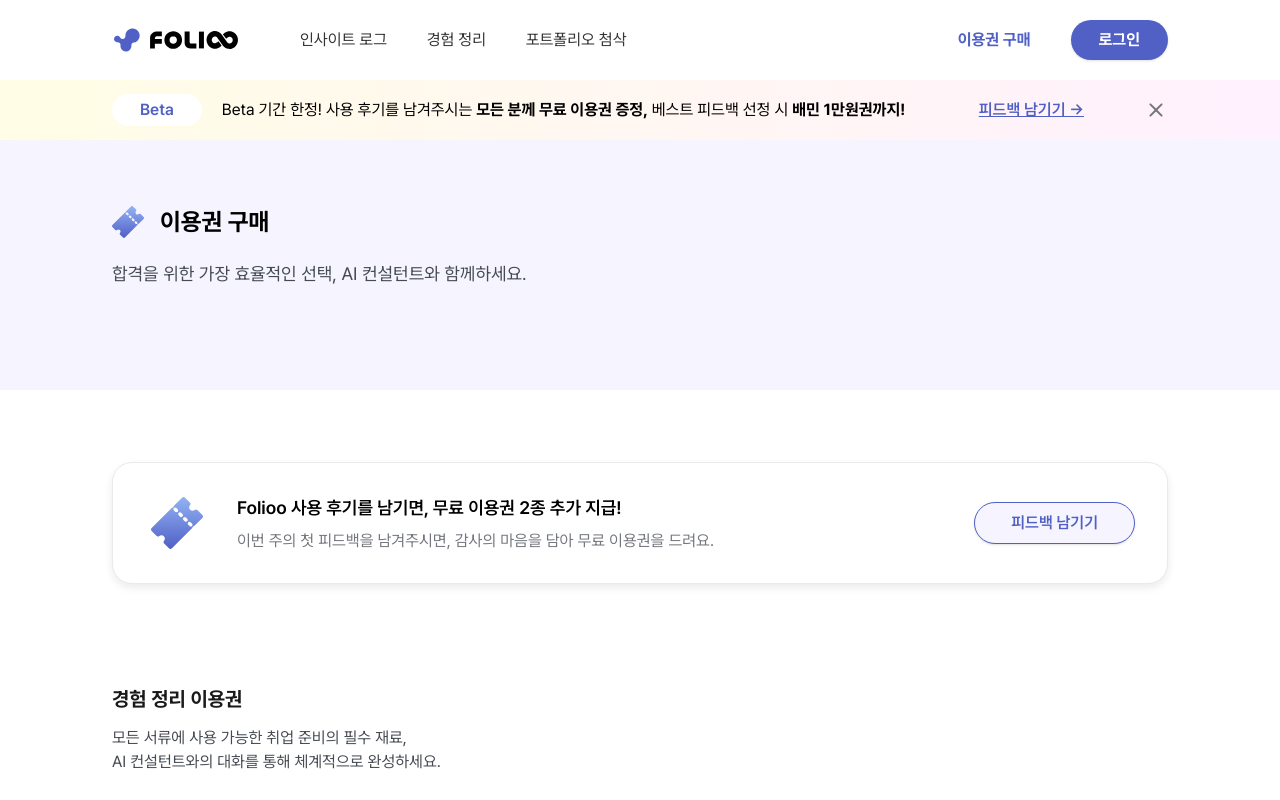
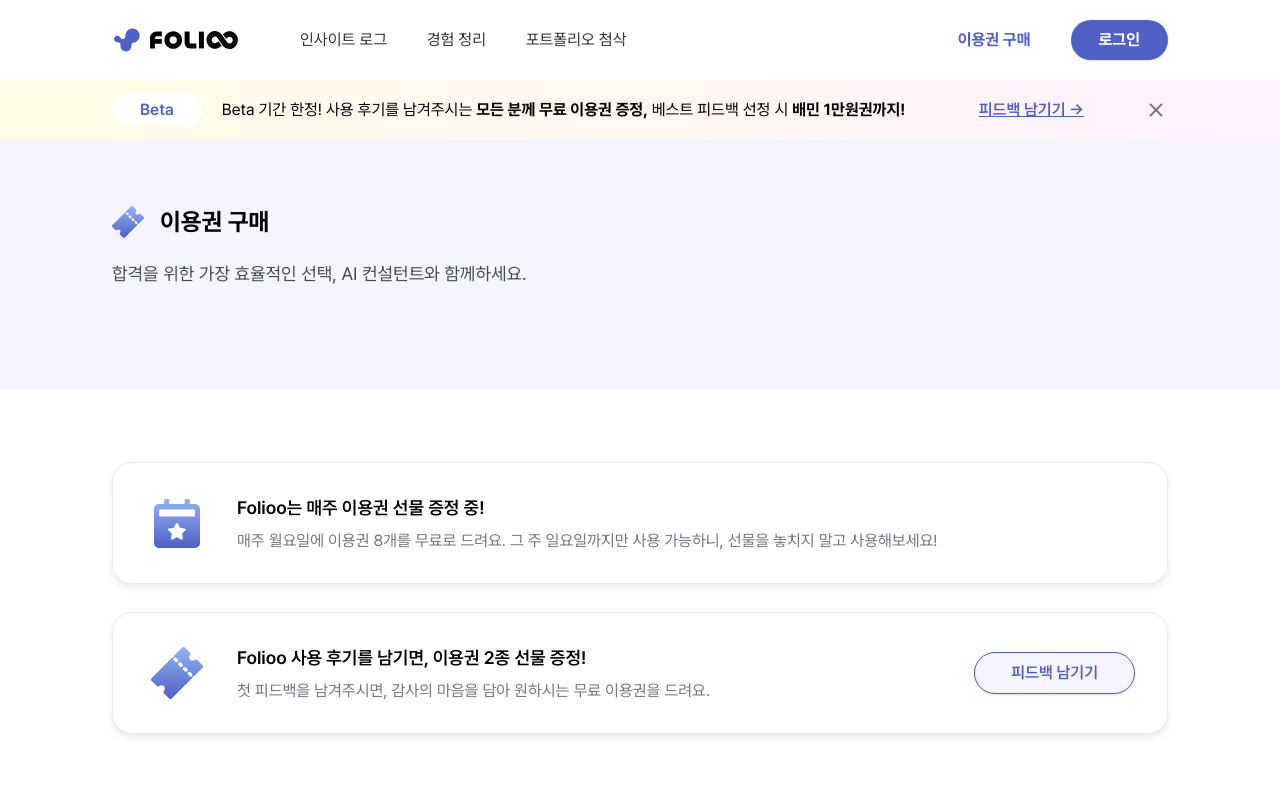
Before and after one commit to Teamie71/folioo-front, a Next.js app: page /topup in a window 1280 px wide. Shown: the top 800 px of the page. Built offline with nearby package versions, Linux system fonts and the light colour scheme; no server answers.

Commit message:
✨ Feat: 이용권 구매 페이지 이벤트 추가 및 내용 수정

```diff
--- a/src/app/(main)/topup/TopupClient.tsx
+++ b/src/app/(main)/topup/TopupClient.tsx
@@ -1,6 +1,6 @@
 'use client';
 
-import { Suspense, useState, useEffect, useRef } from 'react';
+import { Suspense, useState, useEffect, useRef, type ReactNode } from 'react';
 import { useRouter, useSearchParams } from 'next/navigation';
 import { CommonButton } from '@/components/CommonButton';
 import { openFeedbackForm } from '@/constants/feedback';
@@ -49,6 +49,15 @@ const PORTFOLIO_VOUCHERS: VoucherOption[] = [
 ];
 
 type SelectedVoucher = { type: VoucherType; option: VoucherOption };
+
+type BenefitCard = {
+  id: string;
+  icon: ReactNode;
+  title: string;
+  description: string;
+  /** 없으면 CTA 버튼 미표시 */
+  cta?: string;
+};
 
 // 이용권 타입 → API 타입 매핑
 const VOUCHER_TYPE_TO_API: Record<VoucherType, TicketProductResDTOType> = {
@@ -165,13 +174,20 @@ function TopupPageContent() {
     return () => window.removeEventListener('popstate', handlePopState);
   }, [searchParams]);
 
-  const benefitCards = [
+  const benefitCards: BenefitCard[] = [
+    {
+      id: 'weeklyGift',
+      icon: <BigCalendarIcon />,
+      title: 'Folioo는 매주 이용권 선물 증정 중!',
+      description:
+        '매주 월요일에 이용권 8개를 무료로 드려요. 그 주 일요일까지만 사용 가능하니, 선물을 놓치지 말고 사용해보세요!',
+    },
     {
       id: 'review',
       icon: <BigTicketIcon />,
-      title: 'Folioo 사용 후기를 남기면, 무료 이용권 2종 추가 지급!',
+      title: 'Folioo 사용 후기를 남기면, 이용권 2종 선물 증정!',
       description:
-        '이번 주의 첫 피드백을 남겨주시면, 감사의 마음을 담아 무료 이용권을 드려요.',
+        '첫 피드백을 남겨주시면, 감사의 마음을 담아 원하시는 무료 이용권을 드려요.',
       cta: '피드백 남기기',
     },
     /* OBT 기간 주석 처리
@@ -313,13 +329,15 @@ function TopupPageContent() {
           {benefitCards.map((card) => (
             <div
               key={card.id}
-              className='flex items-center justify-between gap-[1.5rem] rounded-[1.25rem] border border-[#E9EAEC] bg-white px-[2rem] py-[1.75rem] shadow-[0_4px_8px_rgba(0,0,0,0.08)]'
+              className={`flex items-center gap-[1.5rem] rounded-[1.25rem] border border-[#E9EAEC] bg-white px-[2rem] py-[1.75rem] shadow-[0_4px_8px_rgba(0,0,0,0.08)] ${
+                card.cta ? 'justify-between' : ''
+              }`}
             >
-              <div className='flex items-center gap-[1.75rem]'>
+              <div className='flex min-w-0 items-center gap-[1.75rem]'>
                 <div className='flex h-[4rem] w-[4rem] shrink-0 items-center justify-center'>
                   {card.icon}
                 </div>
-                <div className='flex flex-col gap-[0.5rem]'>
+                <div className='flex min-w-0 flex-col gap-[0.5rem]'>
                   <p className='text-[1.125rem] font-semibold'>{card.title}</p>
                   <p className='text-[1rem] text-[#74777D]'>
                     {card.description}
@@ -327,11 +345,12 @@ function TopupPageContent() {
                 </div>
               </div>
 
+              {card.cta ? (
                 <CommonButton
                   variantType='Outline'
                   px='2.25rem'
                   py='0.5rem'
-                className='text-[1rem] font-semibold'
+                  className='shrink-0 text-[1rem] font-semibold'
                   onClick={() => {
                     if (card.id === 'phone') {
                       router.push('/verify');
@@ -350,6 +369,7 @@ function TopupPageContent() {
                 >
                   {card.cta}
                 </CommonButton>
+              ) : null}
             </div>
           ))}
         </div>
```
Lines whose indentation alone changed are shown as unchanged.
